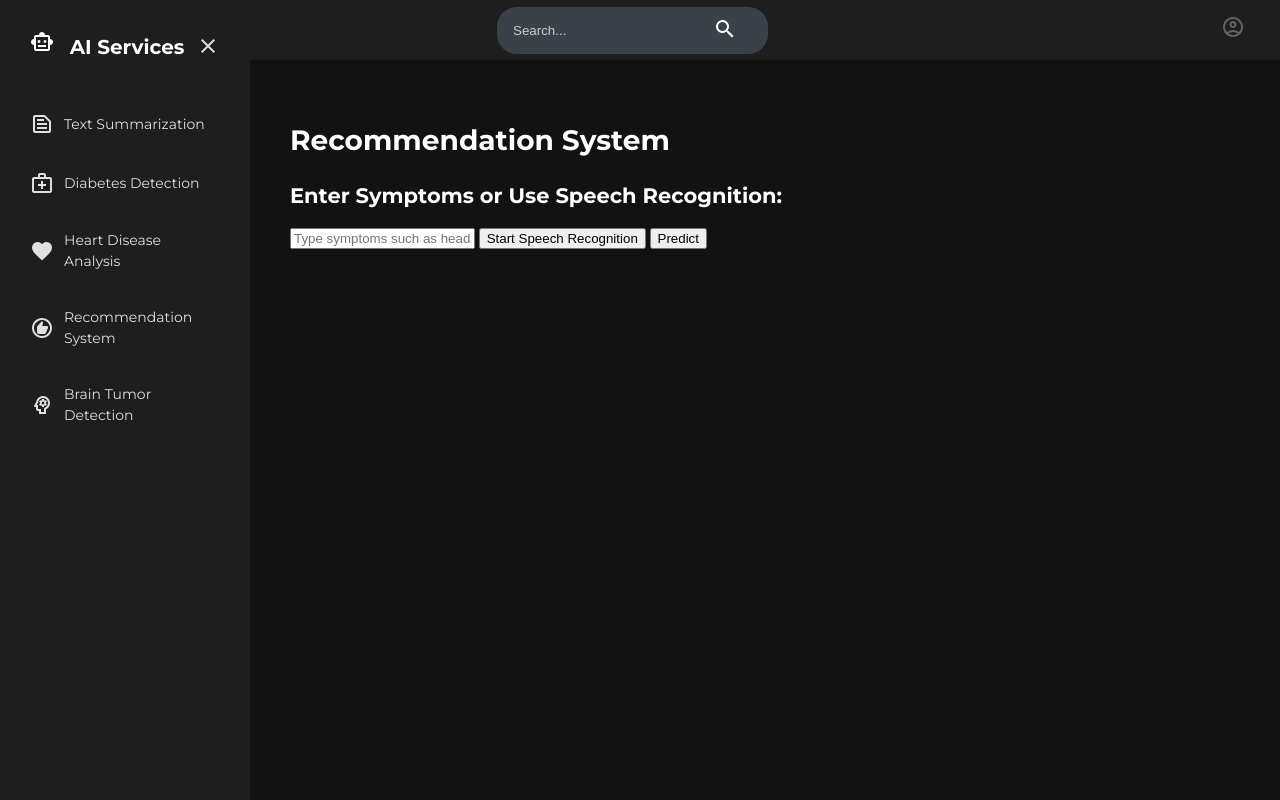
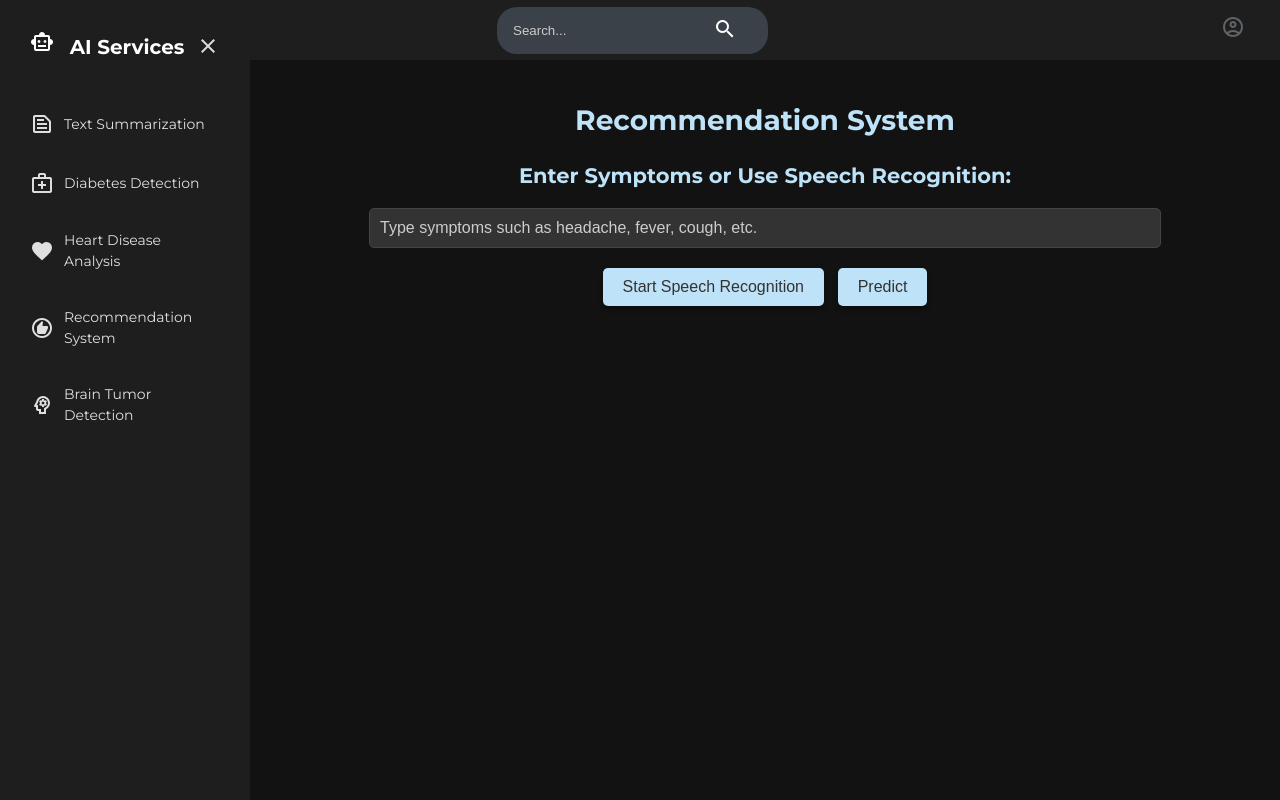
Before and after one commit to IshitaGrover23/PaidAWS2, a Django app: page /recommender/ in a window 1280 px wide. Run offline with Django 4.2, Linux system fonts and the light colour scheme.

Commit message:
Update recommender_home.html

```diff
--- a/OJT-team3/recommender/templates/recommender/recommender_home.html
+++ b/OJT-team3/recommender/templates/recommender/recommender_home.html
@@ -1,24 +1,25 @@
+<!DOCTYPE html>
 {% extends 'User/base/base.html' %}
 {% load static %}
 
 {% block title %}Health Center{% endblock %}
 
 {% block content %}
-<div class="main-container">
-    <h1>Recommendation System</h1>
+
+    <h1 class="title">Recommendation System</h1>
 
     <div class="input-container">
-        <h2>Enter Symptoms or Use Speech Recognition:</h2>
-        <input type="text" id="symptoms-input" placeholder="Type symptoms such as headache, fever, cough, etc.">
-        <button id="speech-btn">Start Speech Recognition</button>
-        <button id="predict-btn">Predict</button>
+        <h2 class="subtitle">Enter Symptoms or Use Speech Recognition:</h2>
+        <input type="text" id="symptoms-input" class="input-field" placeholder="Type symptoms such as headache, fever, cough, etc.">
+        <button id="speech-btn" class="btn speech-btn">Start Speech Recognition</button>
+        <button id="predict-btn" class="btn predict-btn">Predict</button>
     </div>
 
     <div id="prediction-output" class="result-section" style="display: none;">
-        <h2>AI Predictions</h2>
-        <div id="predictions-container"></div>
+        <h2 class="result-title">AI Predictions</h2>
+        <div id="predictions-container" class="predictions-container"></div>
     </div>
-</div>
+
 
 <script>
     const csrftoken = getCookie('csrftoken');
@@ -74,12 +75,12 @@
             const predictionDiv = document.createElement('div');
             predictionDiv.className = 'prediction-item';
             predictionDiv.innerHTML = `
-                <h3>Prediction: ${prediction.disease}</h3>
-                <p><strong>Description:</strong> ${prediction.description}</p>
-                <p><strong>Precaution:</strong> ${prediction.precaution}</p>
-                <p><strong>Medications:</strong> ${prediction.medications}</p>
-                <p><strong>Workouts:</strong> ${prediction.workouts}</p>
-                <p><strong>Diets:</strong> ${prediction.diets}</p>
+                <h3 class="prediction-disease">Prediction: ${prediction.disease}</h3>
+                <p class="prediction-description"><strong>Description:</strong> ${prediction.description}</p>
+                <p class="prediction-precaution"><strong>Precaution:</strong> ${prediction.precaution}</p>
+                <p class="prediction-medications"><strong>Medications:</strong> ${prediction.medications}</p>
+                <p class="prediction-workouts"><strong>Workouts:</strong> ${prediction.workouts}</p>
+                <p class="prediction-diets"><strong>Diets:</strong> ${prediction.diets}</p>
             `;
             predictionsContainer.appendChild(predictionDiv);
         });
@@ -100,4 +101,101 @@
         return cookieValue;
     }
 </script>
+
+<style>
+
+
+    .title, .subtitle, .result-title {
+        text-align: center;
+        color: #bee3f8;
+    }
+
+    .input-container {
+        margin-bottom: 30px;
+        text-align: center;
+    }
+
+    .input-field {
+        width: 80%;
+        padding: 10px;
+        border: 1px solid #444;
+        border-radius: 5px;
+        background-color: #333;
+        color: #fff;
+        font-size: 16px;
+        margin-bottom: 10px;
+        transition: border 0.3s ease;
+    }
+
+    .input-field:focus {
+        border: 1px solid #bee3f8;
+    }
+
+    .btn {
+        padding: 10px 20px;
+        background-color: #bee3f8;
+        color: #333;
+        border: none;
+        border-radius: 5px;
+        cursor: pointer;
+        margin: 10px 5px;
+        font-size: 16px;
+        transition: background-color 0.3s ease, color 0.3s ease;
+        box-shadow: 0 3px 5px rgba(0, 0, 0, 0.4);
+    }
+
+    .btn:hover {
+        background-color: #45c9ab;
+        color: #fff;
+        transform: scale(1.05);
+    }
+
+    .result-section {
+        background-color: #2e2e2e;
+        padding: 20px;
+        border-radius: 10px;
+        box-shadow: 0 4px 10px rgba(0, 0, 0, 0.5);
+        animation: slideUp 0.8s ease-out;
+    }
+
+    .predictions-container {
+        margin-top: 10px;
+    }
+
+    .prediction-item {
+        background-color: #333;
+        padding: 15px;
+        margin-bottom: 15px;
+        border-radius: 8px;
+        box-shadow: 0 3px 6px rgba(0, 0, 0, 0.3);
+        animation: fadeIn 1s ease-out;
+    }
+
+    .prediction-disease {
+        color: #e74c3c;
+    }
+
+    .prediction-description,
+    .prediction-precaution,
+    .prediction-medications,
+    .prediction-workouts,
+    .prediction-diets {
+        margin: 5px 0;
+        color: #ccc;
+    }
+
+    .input-field::placeholder {
+        color: #ccc;
+    }
+
+    @keyframes fadeIn {
+        from { opacity: 0; }
+        to { opacity: 1; }
+    }
+
+    @keyframes slideUp {
+        from { transform: translateY(20px); opacity: 0; }
+        to { transform: translateY(0); opacity: 1; }
+    }
+</style>
 {% endblock %}
```
